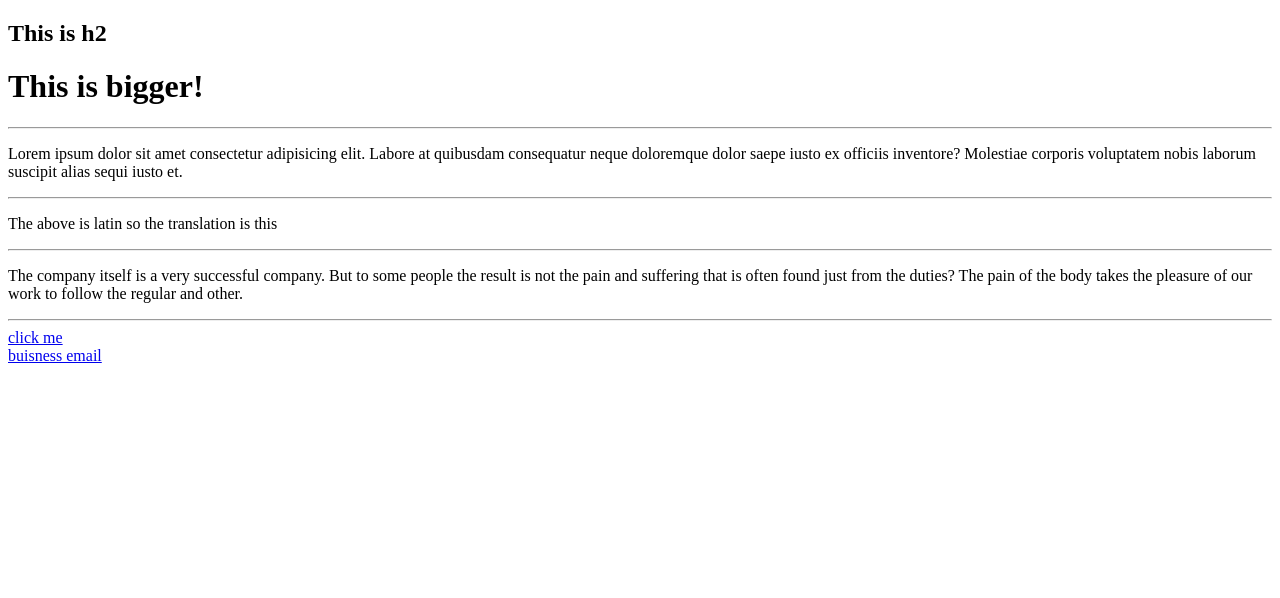
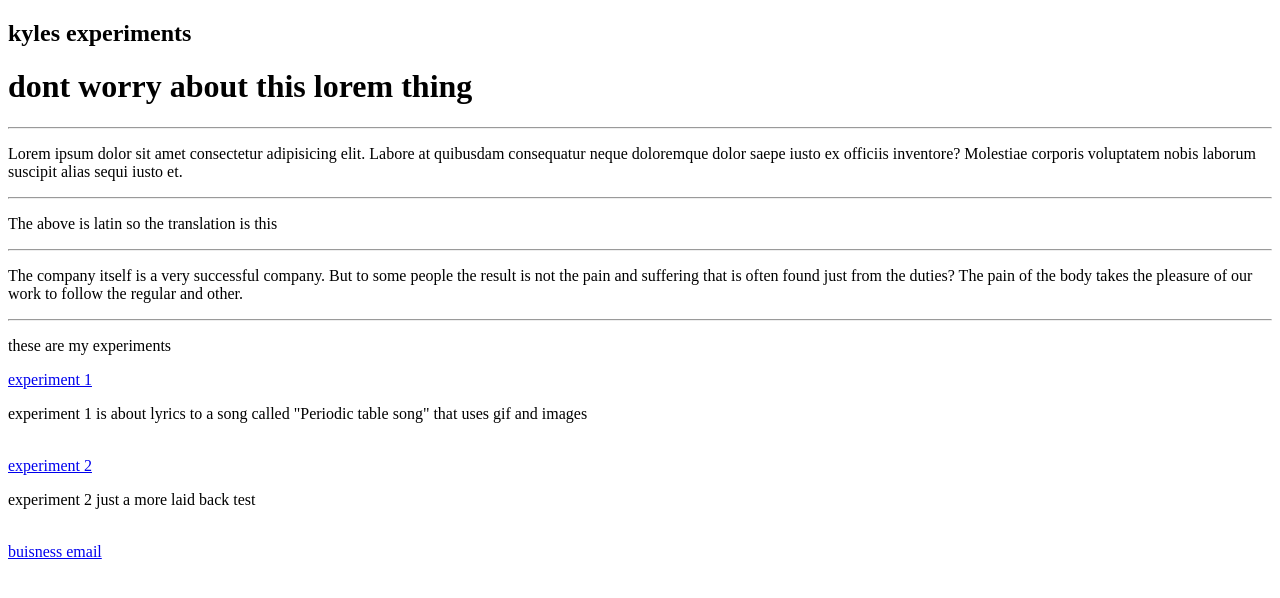
Before and after one commit to cool-bat/lyric, a plain HTML site: page index.html in a window 1280 px wide. Drawn offline with Linux system fonts and the light colour scheme.

Commit message:
Update index.html

```diff
--- a/index.html
+++ b/index.html
@@ -5,8 +5,8 @@
         <title>html!</title>
     </head>
     <body>
-        <h2>This is h2</h2>
-        <h1>This is bigger!</h1>
+        <h2>kyles experiments</h2>
+        <h1>dont worry about this lorem thing</h1>
 
         <hr>
 
@@ -15,20 +15,38 @@
         Labore at quibusdam consequatur neque doloremque dolor saepe iusto ex officiis inventore?
         Molestiae corporis voluptatem nobis laborum suscipit alias sequi iusto et.
         </p>
+
         <hr>
+
         <p>
         The above is latin so the translation is this
         </p>
+
         <hr>
+
         <p>
             The company itself is a very successful company. But to some people the result is not the pain and suffering that is often found just from the duties? The pain of the body takes the pleasure of our work to follow the regular and other.
         </p>
 
         <hr>
 
+
+        <p>these are my experiments</p>
+
+
         <a href="lyrics.html">
-        click me
+            experiment 1
         </a>
+
+        <p>experiment 1 is about lyrics to a song called "Periodic table song" that uses gif and images</p>
+
+        <br>
+
+        <a href="text.html">
+            experiment 2
+        </a>
+
+        <p>experiment 2 just a more laid back test</p>
 
         <br>
 
```
